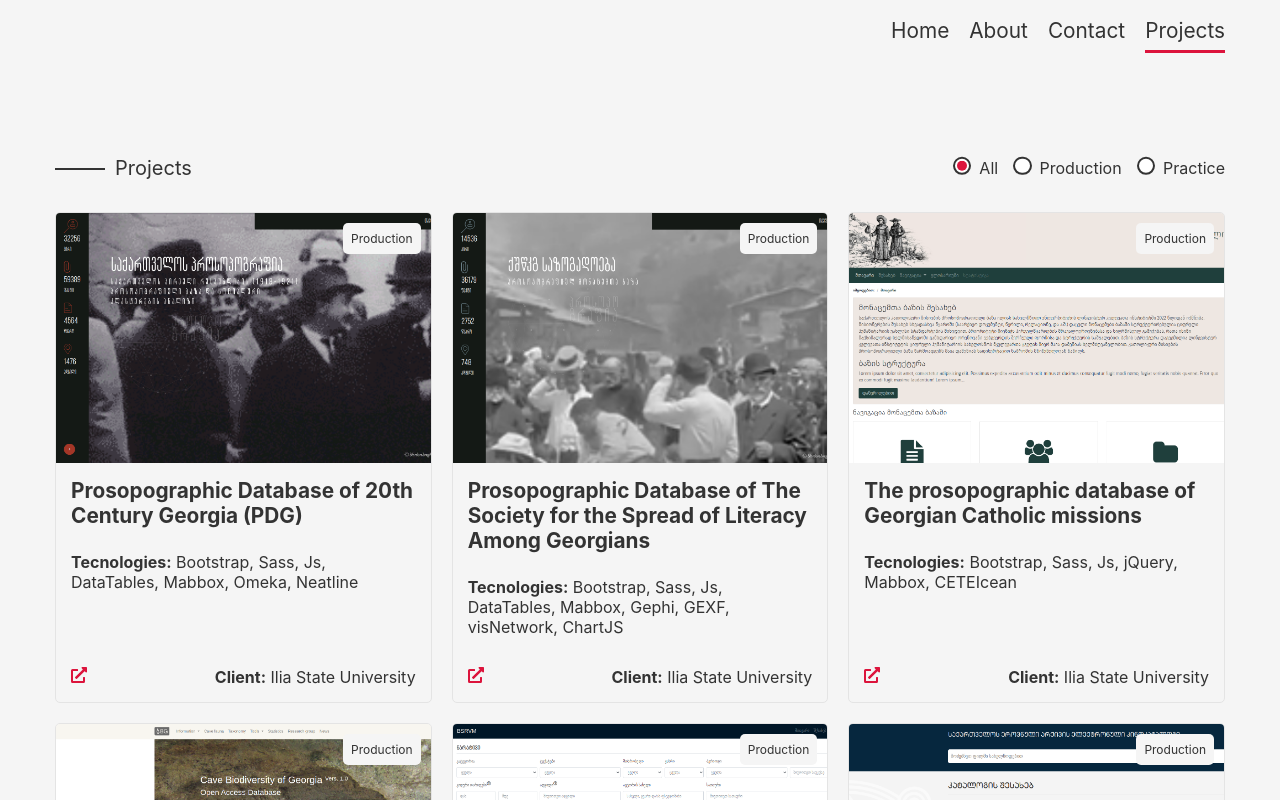
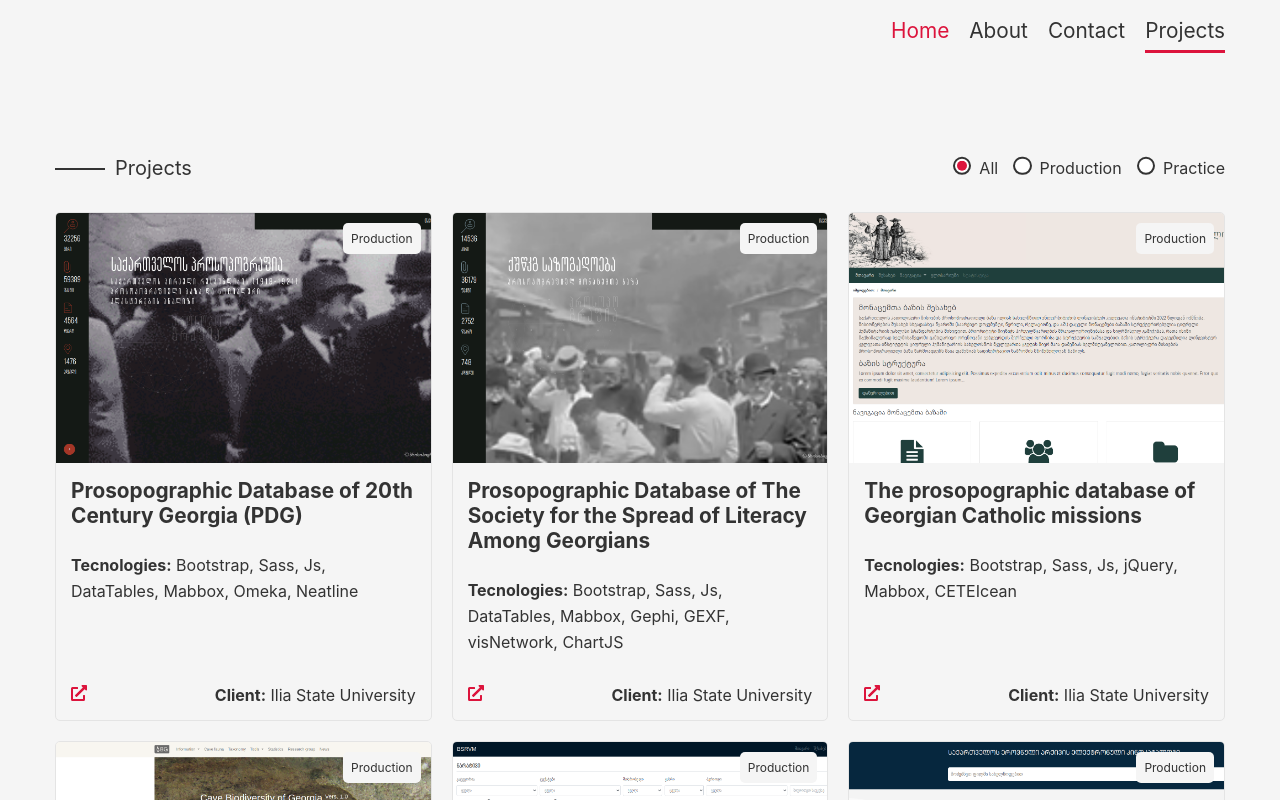
Before and after one commit to ratigumashvili/ola-portfolio, a React (Create React App) app: page /projects in a window 1280 px wide. In both pictures the pointer is over the link "Home". Shown: the top 800 px of the page. Built offline with nearby package versions, Linux system fonts and the light colour scheme.

Commit message:
css fixes

```diff
--- a/src/index.scss
+++ b/src/index.scss
@@ -74,9 +74,14 @@ footer {
     font-size: 1.3rem;
     color: inherit;
     text-decoration: none;
+    transition: all 0.25s ease-out;
 
     @media (max-width: 576px) {
       font-size: 1rem;
+    }
+
+    &:hover:not(.active) {
+      color: crimson;
     }
 
     &.active {
@@ -184,6 +189,7 @@ footer {
 
   .card-text {
     align-self: flex-end;
+    line-height: 26px;
   }
 
   .card-header {
```
